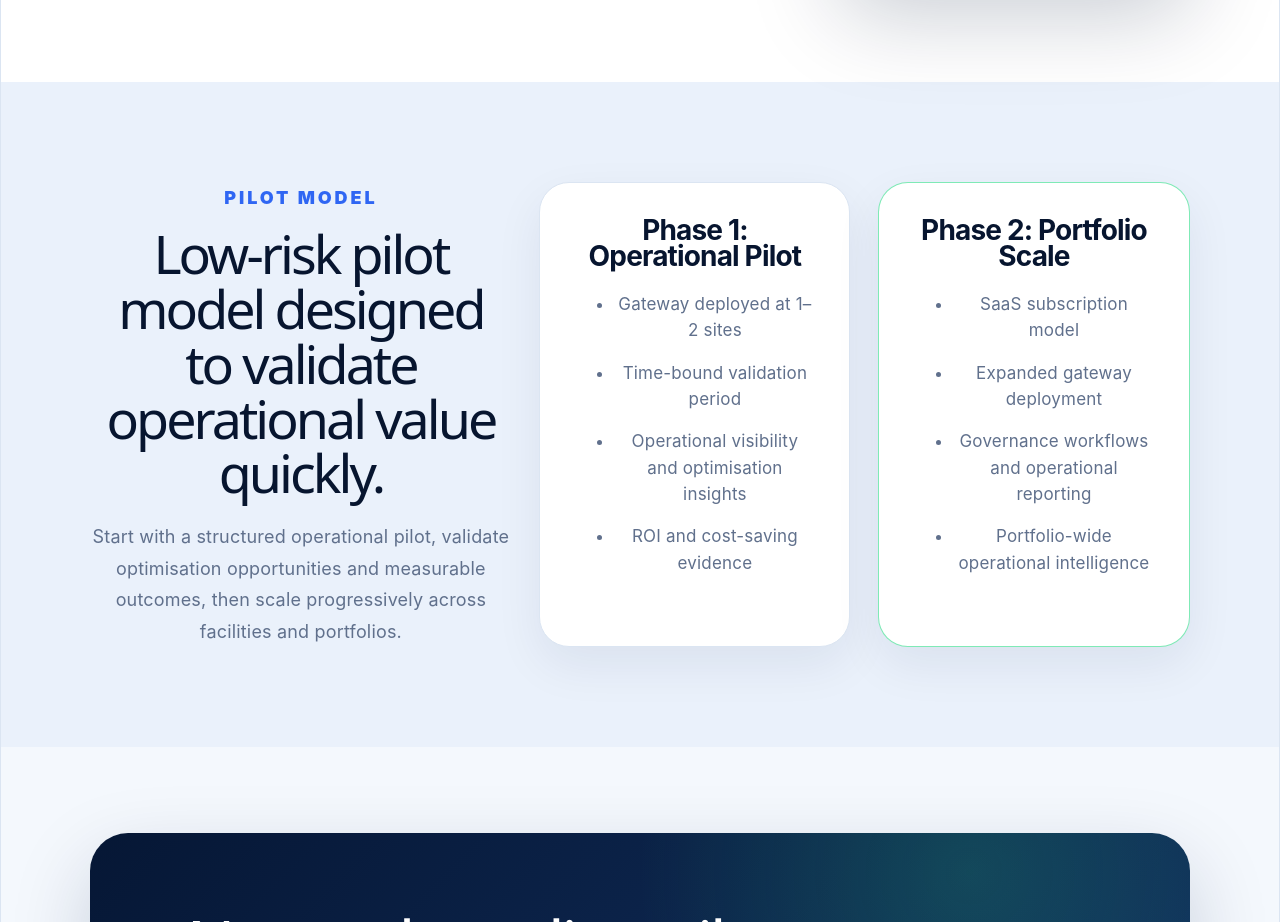
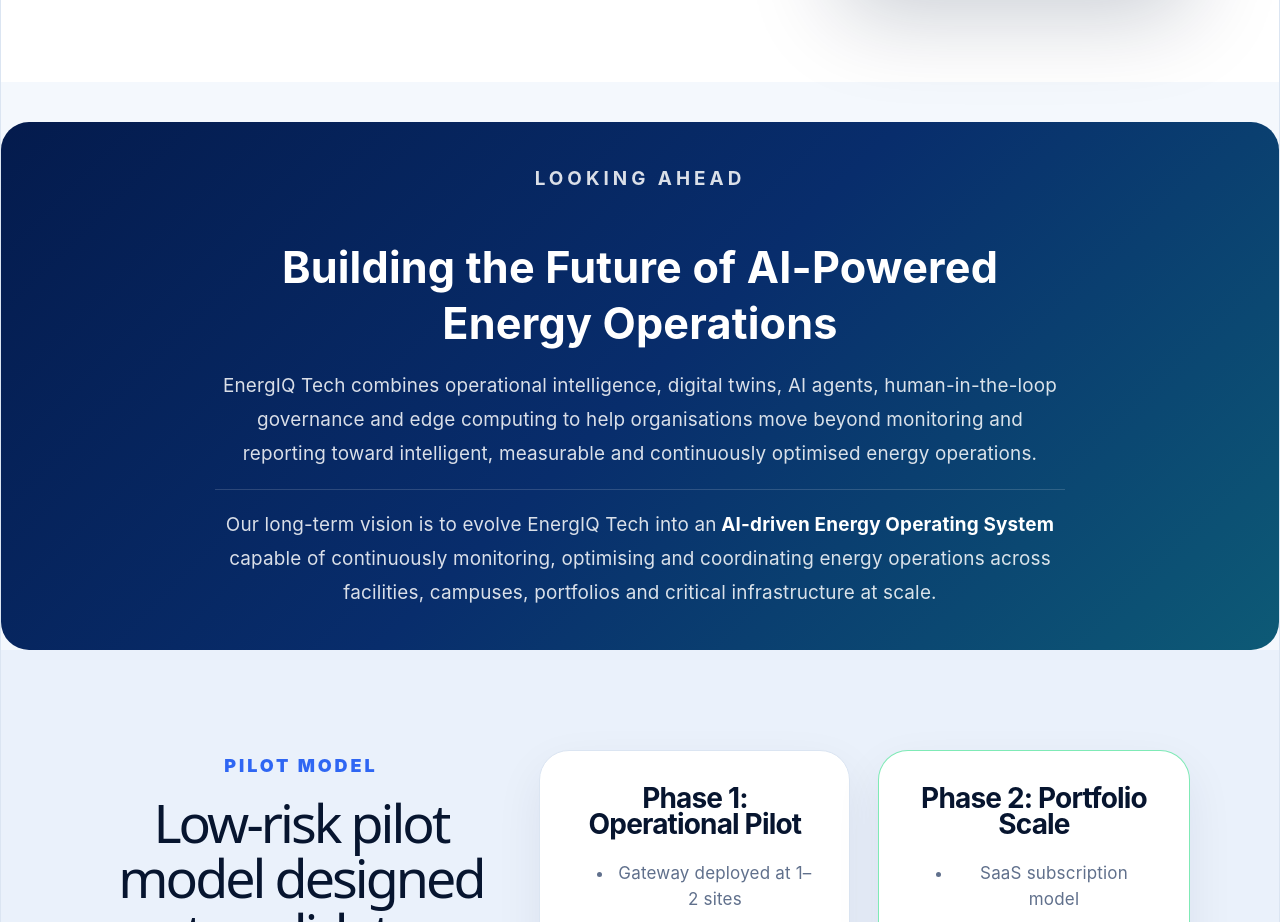
Before and after one commit to anupclientllms/energiqtech-landing, a React (Vite) app: page / in a window 1280 px wide. Shown: the part 8120-9042 px from the top of the page. Built offline with nearby package versions, Linux system fonts and the light colour scheme.

Commit message:
updated page with vision

```diff
--- a/src/App.css
+++ b/src/App.css
@@ -1436,6 +1436,77 @@
   font-size: 15px;
 }
 
+.futureVisionPanel {
+  margin-top: 40px;
+  padding: 40px;
+  border-radius: 28px;
+
+  background: linear-gradient(
+    135deg,
+    #041b4d 0%,
+    #082d6c 50%,
+    #0d5a76 100%
+  );
+
+  color: #fff;
+  overflow: hidden;
+  position: relative;
+
+}
+
+.futureVisionContent {
+  max-width: 850px;
+  margin: 0 auto;
+
+}
+
+.visionLabel {
+  display: block;
+  width: 100%;
+
+  text-align: center;
+
+  font-size: 13px;
+  font-weight: 700;
+  letter-spacing: 4px;
+  text-transform: uppercase;
+
+  color: #6da8ff;
+
+  margin-bottom: 28px;
+}
+
+.futureVisionPanel h3 {
+  font-size: 2.4rem;
+  line-height: 1.3;
+  margin-bottom: 18px;
+  color: #fff;
+}
+
+.futureVisionPanel p {
+  color: rgba(255,255,255,0.85);
+  line-height: 1.8;
+  font-size: 1.05rem;
+}
+
+.visionStatement {
+  margin-top: 18px;
+  padding-top: 18px;
+  border-top: 1px solid rgba(255,255,255,0.15);
+}
+
+.visionStatement strong {
+  color: #ffffff;
+}
+
+
+
+
+
+
+
+
+
 /* RESPONSIVE */
 
 @media (max-width: 1100px) {
--- a/src/App.jsx
+++ b/src/App.jsx
@@ -532,6 +532,34 @@
         </div>
       </motion.section>
 
+      <div className="futureVisionPanel">
+        <div className="futureVisionContent">
+
+          <p className="visionLabel">
+            LOOKING AHEAD
+          </p>
+
+          <h3>
+            Building the Future of AI-Powered Energy Operations
+          </h3>
+
+          <p>
+            EnergIQ Tech combines operational intelligence, digital twins,
+            AI agents, human-in-the-loop governance and edge computing to help
+            organisations move beyond monitoring and reporting toward intelligent,
+            measurable and continuously optimised energy operations.
+          </p>
+
+          <p className="visionStatement">
+            Our long-term vision is to evolve EnergIQ Tech into an
+            <strong> AI-driven Energy Operating System </strong>
+            capable of continuously monitoring, optimising and coordinating energy operations across
+            facilities, campuses, portfolios and critical infrastructure at scale.
+          </p>
+
+        </div>
+      </div>
+
       <section className="pilot" id="pilot">
         <div>
           <p>Pilot Model</p>
```
